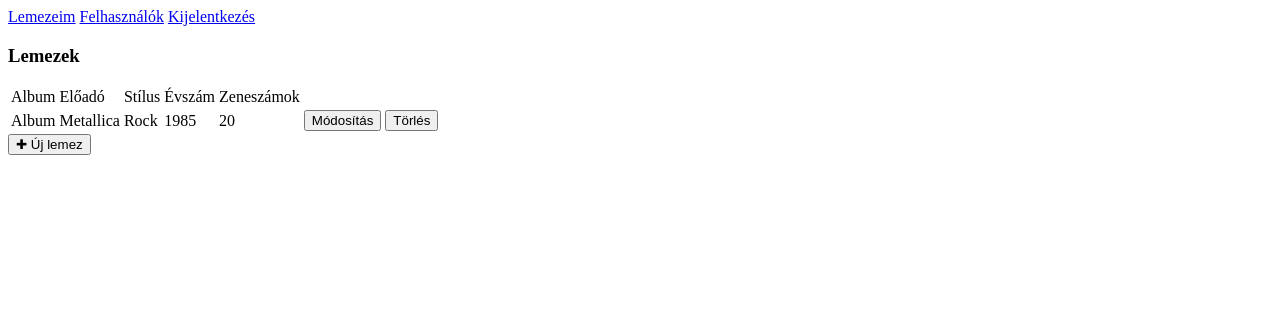
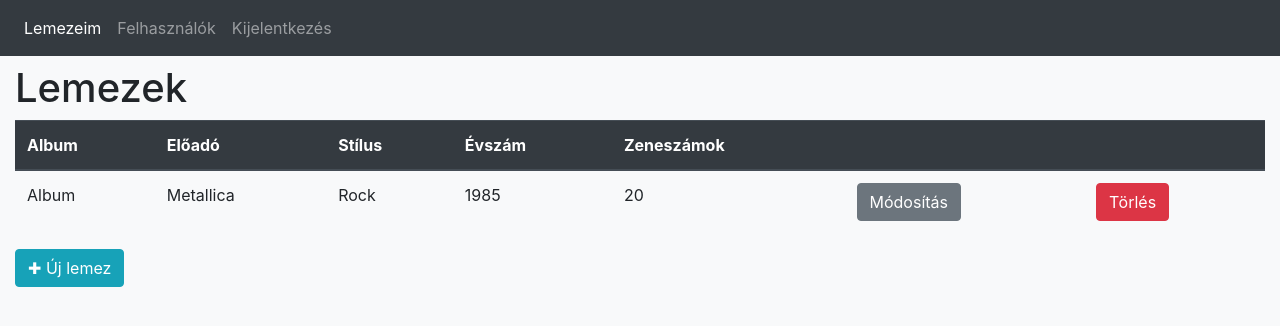
Before and after one commit to rappizs/cd_store_php, a PHP site: page /discs.php in a window 1280 px wide. Shown: the top 326 px of the page. Run offline with PHP 8.4, Linux system fonts and the light colour scheme; a user stored in the database is signed in; data comes from the database, SQL or seed files in the repository.

Commit message:
Design discs.php

```diff
--- a/discs.php
+++ b/discs.php
@@ -56,6 +56,7 @@ $result = mysqli_query($connection, "SELECT * FROM discs WHERE user_id='$userId'
 <head>
     <meta charset="UTF-8">
     <meta name="viewport" content="width=device-width, initial-scale=1.0">
+    <link rel="stylesheet" href="css/bootstrap.min.css">
     <title>Lemezek</title>
     <script>
         function handleChange(disc) {
@@ -84,15 +85,24 @@ $result = mysqli_query($connection, "SELECT * FROM discs WHERE user_id='$userId'
     </script>
 </head>
 
-<body>
-    <nav>
+<body class="bg-light">
+    <nav class="navbar navbar-expand-lg navbar-dark bg-dark">
+        <ul class="navbar-nav mr-auto">
             <?php if ($_SESSION['role'] === "admin") : ?>
-            <a href="discs.php">Lemezeim</a>
-            <a href="users.php">Felhasználók</a>
+                <li class="nav-item active">
+                    <a href="discs.php" class="nav-link">Lemezeim</a>
+                </li>
+                <li class="nav-item">
+                    <a href="users.php" class="nav-link">Felhasználók</a>
+                </li>
             <?php endif; ?>
-        <a href="logout.php">Kijelentkezés</a>
+            <li class="nav-item">
+                <a href="logout.php" class="nav-link">Kijelentkezés</a>
+            </li>
+        </ul>
     </nav>
-    <h3 style="color: red;">
+    <div class="container-fluid">
+        <h5 style="color: red;">
             <?php
             if (isset($_GET['update_failed'])) {
                 echo "Nem sikerült a módosítás!";
@@ -104,17 +114,18 @@ $result = mysqli_query($connection, "SELECT * FROM discs WHERE user_id='$userId'
                 echo "Nem sikerült a létrehozás!";
             }
             ?>
-    </h3>
-    <h3>Lemezek</h3>
-    <table>
-        <thead>
+        </h5>
+        <h1>Lemezek</h1>
+        <table class="table col-12">
+            <thead class="thead-dark">
                 <tr>
-                <td>Album</td>
-                <td>Előadó</td>
-                <td>Stílus</td>
-                <td>Évszám</td>
-                <td>Zeneszámok</td>
-                <td></td>
+                    <th scope="col">Album</th>
+                    <th scope="col">Előadó</th>
+                    <th scope="col">Stílus</th>
+                    <th scope="col">Évszám</th>
+                    <th scope="col">Zeneszámok</th>
+                    <th></th>
+                    <th></th>
                 </tr>
             </thead>
             <tbody>
@@ -127,42 +138,73 @@ $result = mysqli_query($connection, "SELECT * FROM discs WHERE user_id='$userId'
                         <td><?= $row['style'] ?></td>
                         <td><?= $row['year'] ?></td>
                         <td><?= $row['song_count'] ?></td>
-                    <td><button onclick='handleChange(<?php echo json_encode($row); ?>)'>Módosítás</button></td>
+                        <td><button class="btn btn-secondary" onclick='handleChange(<?php echo json_encode($row); ?>)'>Módosítás</button></td>
                         <td>
                             <form action="discs.php" method="post">
                                 <input type="hidden" name="id" value="<?= $row['id'] ?>">
-                            <input type="submit" value="Törlés" name="delete">
+                                <input type="submit" value="Törlés" name="delete" class="btn btn-danger">
                             </form>
                         </td>
                     </tr>
                 <?php } ?>
             </tbody>
         </table>
-    <input type="button" onclick="handleNewDisc()" value="&#10010 Új lemez">
-    <div id="edit_form" style="display: none;">
+        <input class="btn btn-info" type="button" onclick="handleNewDisc()" value="&#10010 Új lemez">
+        <div class="pt-3 col-sm-12 col-md-6 col-lg-4" id="edit_form" style="display: none;">
             <h3>Módosítás</h3>
             <form action="discs.php" method="post">
                 <input type="hidden" name="id" id="id">
-            Album: <input type="text" id="album" name="album" required> <br>
-            Előadó: <input type="text" id="artist" name="artist" required> <br>
-            Stílus: <input type="text" id="style" name="style" required> <br>
-            Év: <input type="number" id="year" name="year" required> <br>
-            Zeneszám: <input type="number" id="song_count" name="song_count" required> <br>
-            <input type="submit" value="Mentés" name="save">
+                <div class="form-group">
+                    <label for="">Album: </label>
+                    <input type="text" class="form-control" id="album" name="album" required>
+                </div>
+                <div class="form-group">
+                    <label for=""> Előadó:</label>
+                    <input type="text" class="form-control" id="artist" name="artist" required>
+                </div>
+                <div class="form-group">
+                    <label for=""> Stílus: </label>
+                    <input type="text" class="form-control" id="style" name="style" required>
+                </div>
+                <div class="form-group">
+                    <label for="">Év: </label>
+                    <input type="number" class="form-control" id="year" name="year" required>
+                </div>
+                <div class="form-group">
+                    <label for="">Zeneszám: </label>
+                    <input type="number" class="form-control" id="song_count" name="song_count" required>
+                </div>
+                <input class="btn btn-info" type="submit" value="Mentés" name="save">
+                <button type="button" class="btn btn-secondary" onclick="hideForm()">Mégse</button>
             </form>
-        <button onclick="hideForm()">Mégse</button>
         </div>
-    <div id="create_form" style="display: none;">
+        <div class="pt-3 col-sm-12 col-md-6 col-lg-4" id="create_form" style="display: none;">
             <h3>Új lemez létrehozása</h3>
             <form action="discs.php" method="post">
-            Album: <input type="text" name="album" required> <br>
-            Előadó: <input type="text" name="artist" required> <br>
-            Stílus: <input type="text" name="style" required> <br>
-            Év: <input type="number" name="year" required> <br>
-            Zeneszám: <input type="number" name="song_count" required> <br>
-            <input type="submit" value="Létrehozás" name="create">
+                <div class="form-group">
+                    <label for="">Album: </label>
+                    <input class="form-control" type="text" name="album" required>
+                </div>
+                <div class="form-group">
+                    <label for=""> Előadó:</label>
+                    <input class="form-control" type="text" name="artist" required>
+                </div>
+                <div class="form-group">
+                    <label for=""> Stílus: </label>
+                    <input class="form-control" type="text" name="style" required>
+                </div>
+                <div class="form-group">
+                    <label for="">Év: </label>
+                    <input class="form-control" type="number" name="year" required>
+                </div>
+                <div class="form-group">
+                    <label for="">Zeneszám: </label>
+                    <input class="form-control" type="number" name="song_count" required>
+                </div>
+                <input class="btn btn-info" type="submit" value="Létrehozás" name="create">
+                <button class="btn btn-secondary" type="button" onclick="hideForm()">Mégse</button>
             </form>
-        <button onclick="hideForm()">Mégse</button>
+        </div>
     </div>
 </body>
 
```
Lines whose indentation alone changed are shown as unchanged.
